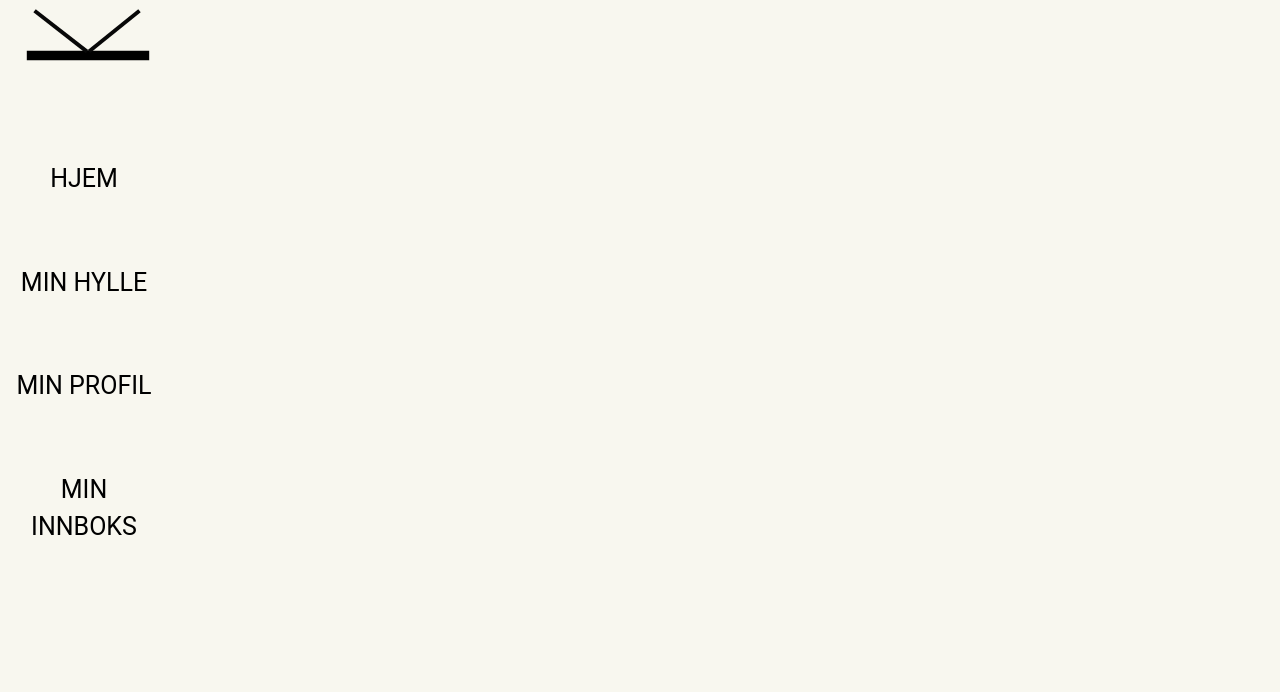
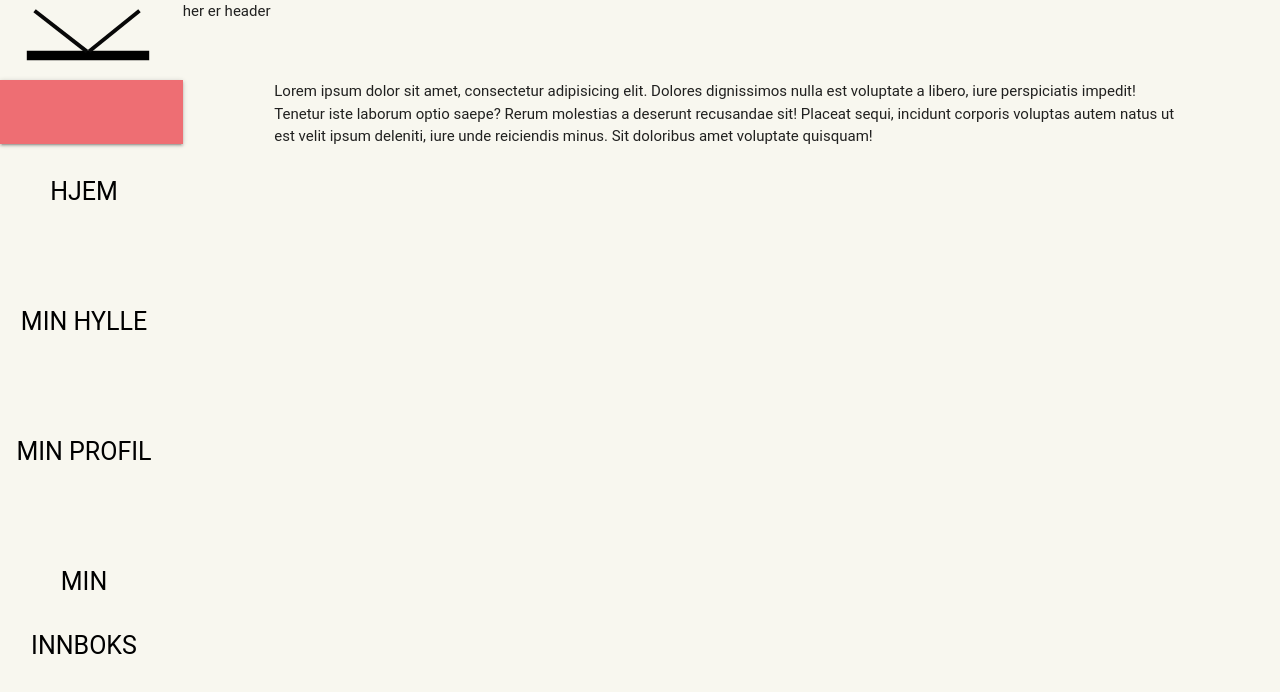
Before and after one commit to zaramelyan/bookapp, a website: page minhylle.html in a window 1280 px wide. Drawn offline with Linux system fonts and the light colour scheme.

Commit message:
oppdaterte sider

```diff
--- a/minhylle.html
+++ b/minhylle.html
@@ -1,21 +1,37 @@
 <!DOCTYPE html>
 <html lang="en">
   <head>
-    <meta charset="UTF-8">
-    <meta name="viewport" content="width=device-width, initial-scale=1.0">
-    <meta http-equiv="X-UA-Compatible" content="ie=edge">
+    <meta charset="UTF-8" />
+    <meta name="viewport" content="width=device-width, initial-scale=1.0" />
+    <link rel="stylesheet" href="./CSS/style.css" />
+    <meta http-equiv="X-UA-Compatible" content="ie=edge" />
     <title>Document</title>
-    <link rel="stylesheet" href="Css/style.css">
   </head>
   <body>
-    <div>
-        <img class="leselogo" src="logo.svg" alt="logo">
-    </div>
+    <div class="beholder">
+      <div id="logo"><img class="leselogo" src="logo.svg" alt="logo"></div>
+      <div id="header">her er header</div>
+
+      <!-- Nav -->
+      <nav id="navigation">
             <div class="sidemenu">
                 <a href="hjem.html">HJEM</a>
                 <a href="minhylle.html">MIN HYLLE</a>
                 <a href="minprofil.html">MIN PROFIL</a>
                 <a href="mininnboks.html">MIN INNBOKS</a>
             </div>
+      </nav>
+
+      <main id="pageContent">
+        <div>
+          Lorem ipsum dolor sit amet, consectetur adipisicing elit. Dolores
+          dignissimos nulla est voluptate a libero, iure perspiciatis impedit!
+          Tenetur iste laborum optio saepe? Rerum molestias a deserunt
+          recusandae sit! Placeat sequi, incidunt corporis voluptas autem natus
+          ut est velit ipsum deleniti, iure unde reiciendis minus. Sit doloribus
+          amet voluptate quisquam!
+        </div>
+      </main>
+    </div>
   </body>
 </html>
```
Also changed, not shown: mininnboks.html (+23 -7 lines), minprofil.html (+23 -7 lines), CSS/style.css. Lines whose indentation alone changed are shown as unchanged.
